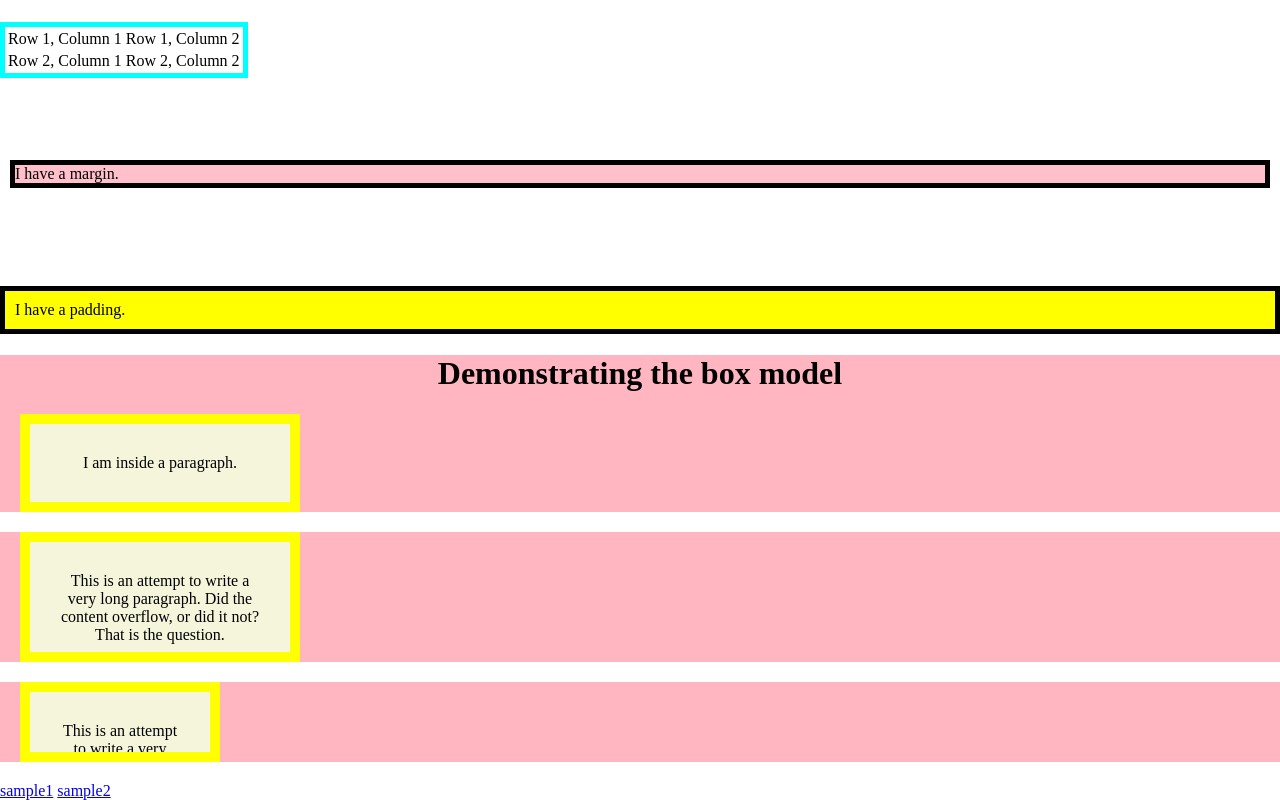
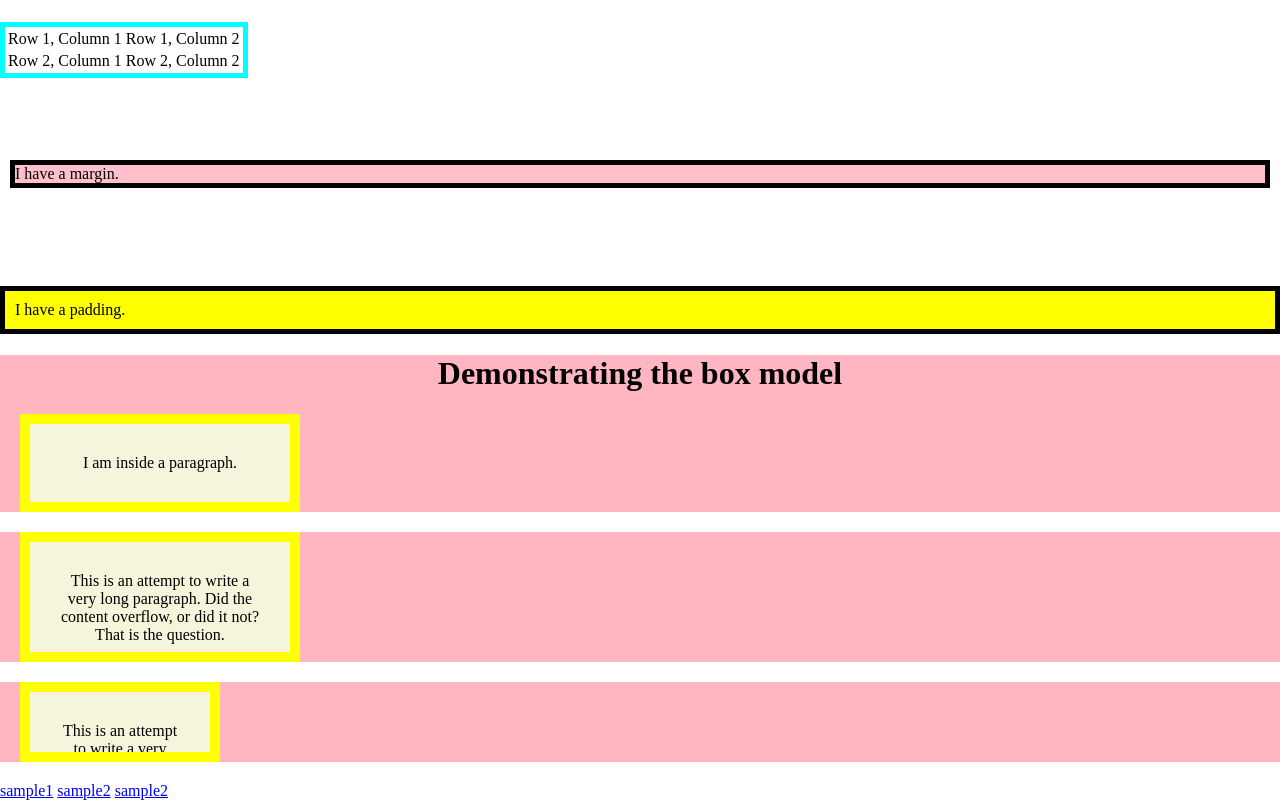
Before and after one commit to parrotonapierat/No-typing, a plain HTML site: page index.html in a window 1280 px wide. Shown: the part 1669-2469 px from the top of the page. Drawn offline with Linux system fonts and the light colour scheme.

Commit message:
Update index.html

```diff
--- a/index.html
+++ b/index.html
@@ -280,5 +280,6 @@
       </div>
 	   <a href="5-floating-sample1.html">sample1</a>
 	    <a href="5-floating-sample2.html">sample2</a>
+	   <a href="6-position-sample1.html">sample2</a>
    </body>
 </html>
```
